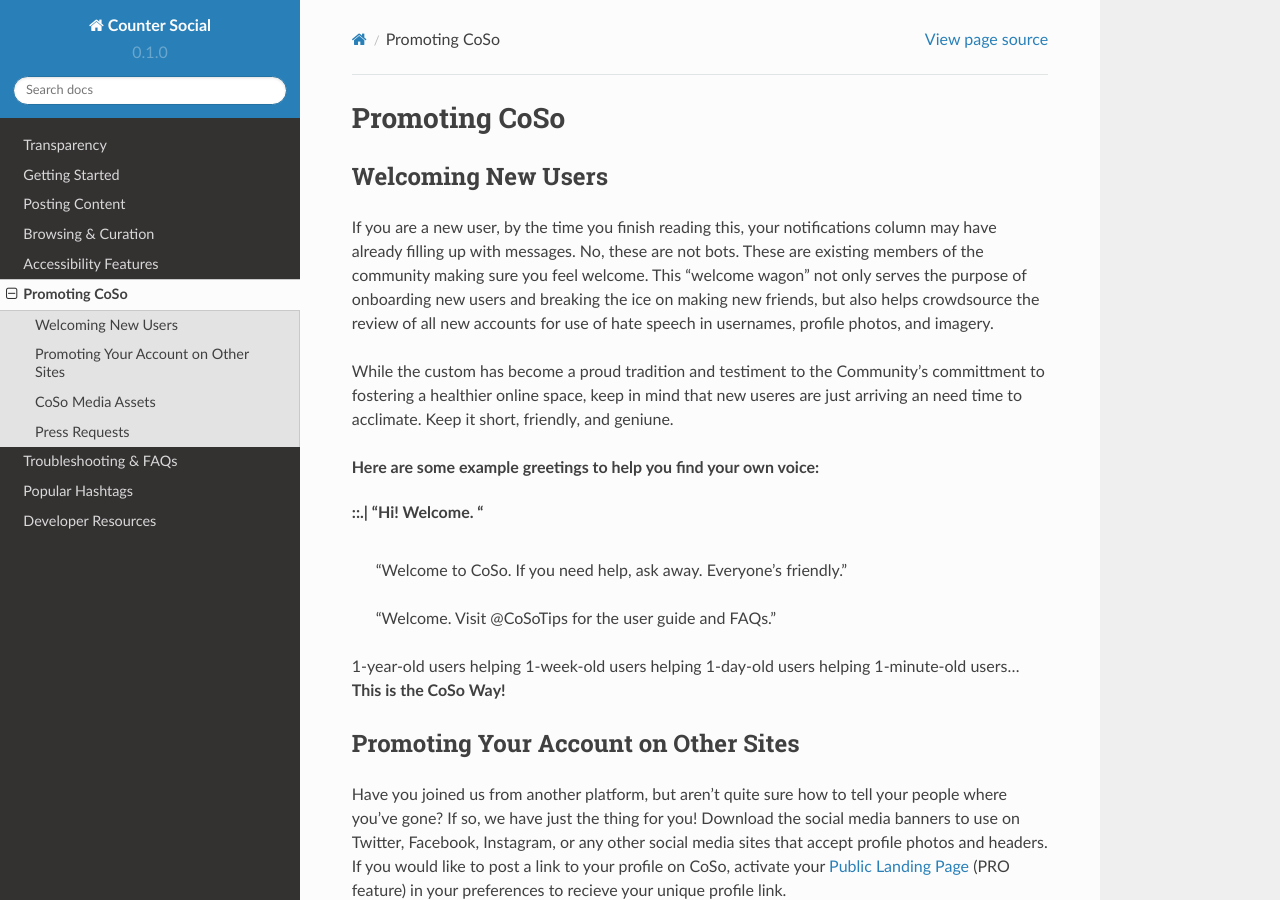
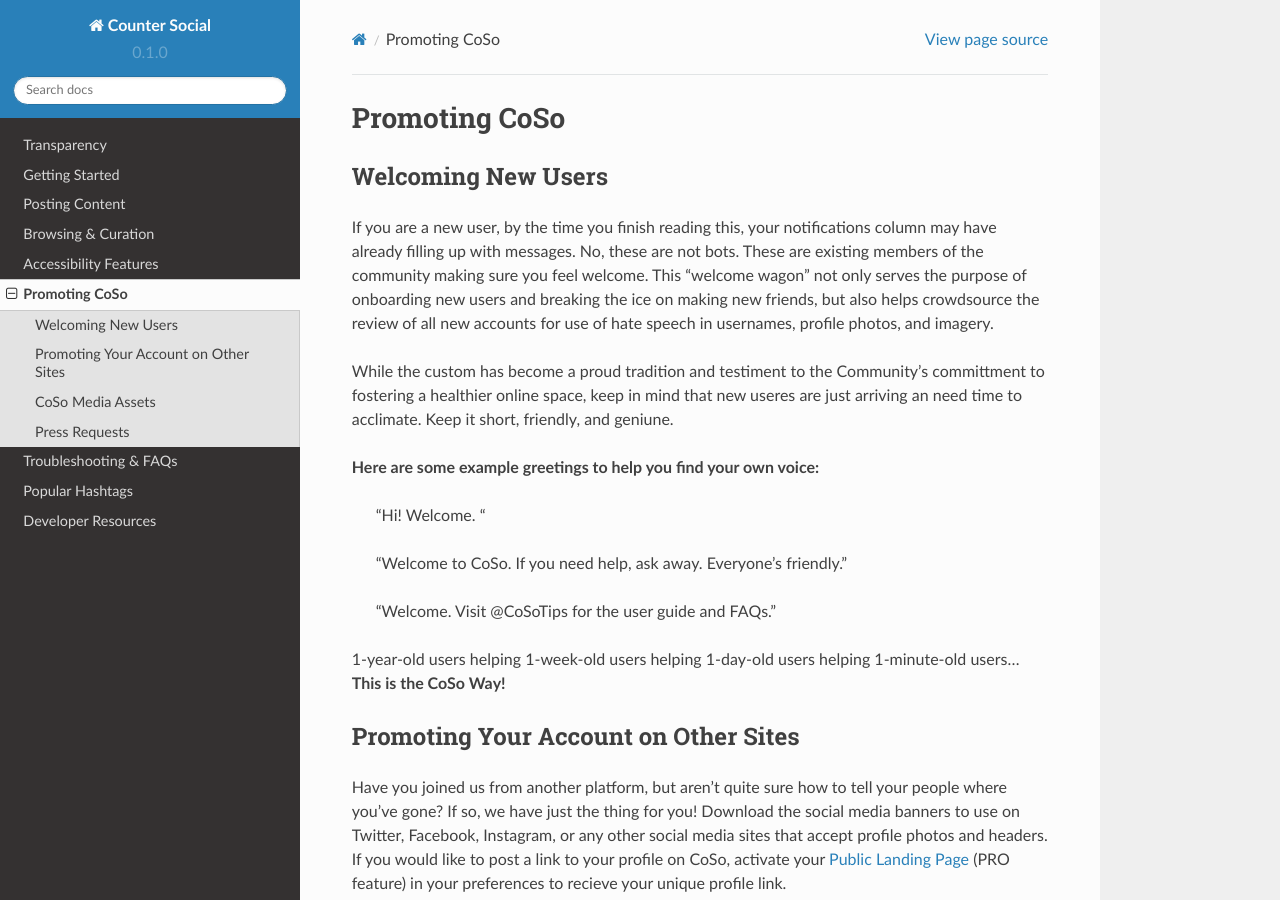
Before and after one commit to itskel/userguide, a Sphinx documentation site: the page built from docs/source/promoting-coso.rst, in a window 1280 px wide and 900 px high. Built offline with Sphinx 7.4.7 and the Read the Docs theme 2.0.0, drawn with Linux system fonts in a browser that asks for light colours; pages that are not in the unit, such as notebooks, are missing from menus.

```diff
--- a/docs/source/promoting-coso.rst
+++ b/docs/source/promoting-coso.rst
@@ -10,11 +10,11 @@ While the custom has become a proud tradition and testiment to the Community's c
 
 **Here are some example greetings to help you find your own voice:**
 
-::.| "Hi! Welcome. "
-  |
-  | "Welcome to CoSo. If you need help, ask away. Everyone's friendly."
-  |
-  | "Welcome. Visit @CoSoTips for the user guide and FAQs."
+      | "Hi! Welcome. "
+      |
+      | "Welcome to CoSo. If you need help, ask away. Everyone's friendly."
+      |
+      | "Welcome. Visit @CoSoTips for the user guide and FAQs."
 
 1-year-old users helping 1-week-old users helping 1-day-old users helping 1-minute-old users... **This is the CoSo Way!**
 
```
